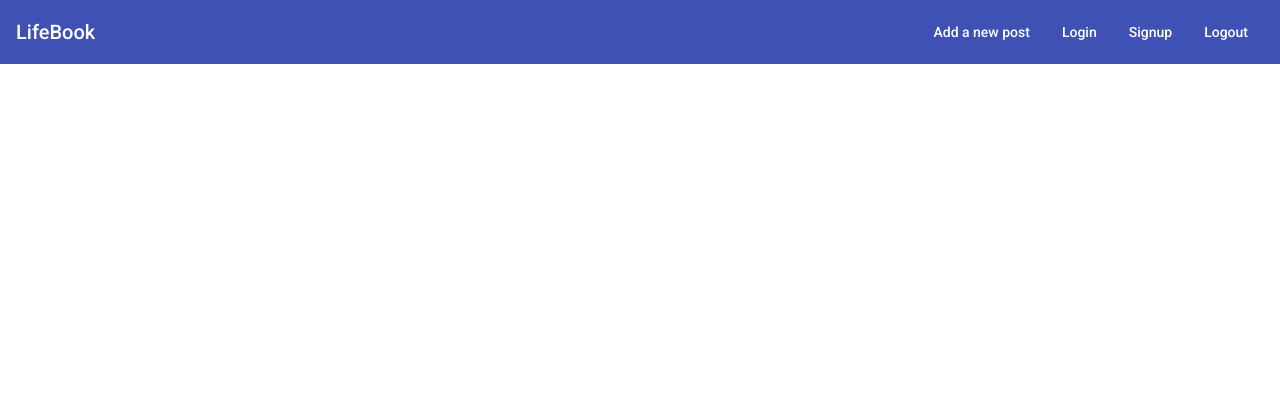
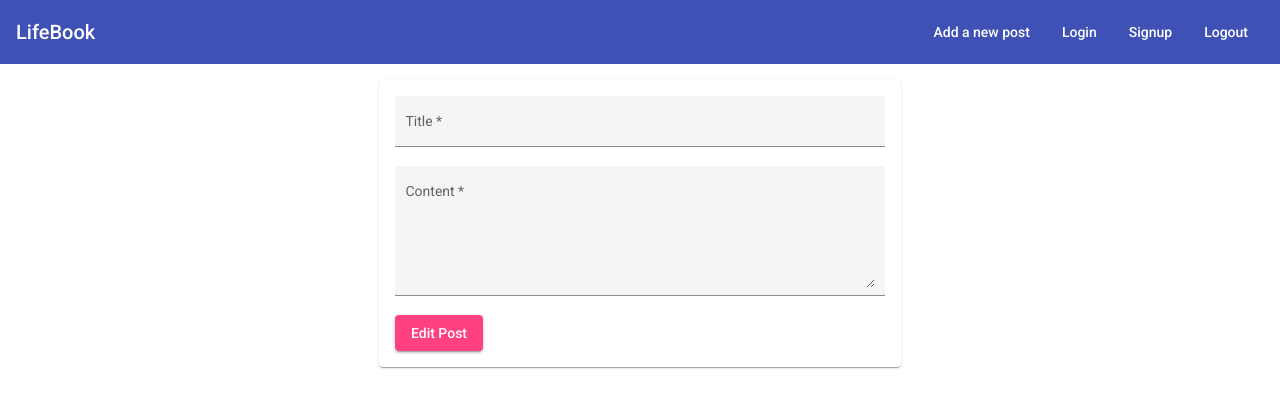
Before and after one commit to mitach/mean-app, an Angular app in the folder fe/: page /edit/1 in a window 1280 px wide. Before the commit this address led to /. Shown: the top 408 px of the page. Built offline with nearby package versions, Linux system fonts and the light colour scheme; no server answers.

Commit message:
Made the post-edit work

```diff
--- a/fe/src/app/app-routing.module.ts
+++ b/fe/src/app/app-routing.module.ts
@@ -2,11 +2,13 @@ import { NgModule } from '@angular/core';
 import { RouterModule, Routes } from '@angular/router';
 
 import { PostCreateComponent } from './posts/post-create/post-create.component';
+import { PostEditComponent } from './posts/post-edit/post-edit.component';
 import { PostListComponent } from './posts/post-list/post-list.component';
 
 const routes: Routes = [
   {path: '', component: PostListComponent},
-  {path: 'create', component: PostCreateComponent}
+  {path: 'create', component: PostCreateComponent},
+  {path: 'edit/:postId', component: PostEditComponent},
 ];
 
 @NgModule({
--- a/fe/src/app/app.module.ts
+++ b/fe/src/app/app.module.ts
@@ -22,6 +22,7 @@ import { FooterComponent } from './core/footer/footer.component';
 import { PostListComponent } from './posts/post-list/post-list.component';
 import { PostCreateComponent } from './posts/post-create/post-create.component';
 import { HttpClientModule } from '@angular/common/http';
+import { PostEditComponent } from './posts/post-edit/post-edit.component';
 
 @NgModule({
   declarations: [
@@ -30,6 +31,7 @@ import { HttpClientModule } from '@angular/common/http';
     FooterComponent,
     PostListComponent,
     PostCreateComponent,
+    PostEditComponent,
   ],
   imports: [
     BrowserModule,
--- a/fe/src/app/posts/post-create/post-create.component.ts
+++ b/fe/src/app/posts/post-create/post-create.component.ts
@@ -1,4 +1,3 @@
-import { ThisReceiver } from '@angular/compiler';
 import { Component, OnInit } from '@angular/core';
 import { FormControl, FormGroup, Validators } from '@angular/forms';
 import { PostService } from '../post.service';
--- /dev/null
+++ b/fe/src/app/posts/post-edit/post-edit.component.css
@@ -0,0 +1,10 @@
+mat-form-field,
+textarea {
+    width: 100%;
+}
+
+:host {
+    display: flex;
+    flex-direction: column;
+    align-items: center;
+  }
--- /dev/null
+++ b/fe/src/app/posts/post-edit/post-edit.component.html
@@ -0,0 +1,31 @@
+<mat-card>
+    <!-- spinner while loading -->
+
+    <form [formGroup]="form" (submit)="onEditPost()">
+
+        <mat-form-field appearance="fill">
+          <mat-label>Title</mat-label>
+          <input
+          matInput
+          type="text"
+          formControlName="title">
+          <mat-error *ngIf="form.get('title').invalid">Please enter a valid title</mat-error>
+        </mat-form-field>
+
+        <mat-form-field appearance="fill">
+          <mat-label>Content</mat-label>
+          <textarea
+          matInput
+          rows="6"
+          formControlName="content"></textarea>
+          <mat-error *ngIf="form.get('content').invalid">Please enter post content</mat-error>
+        </mat-form-field>
+
+        <button
+        mat-raised-button
+        color="accent"
+        type="submit">Edit Post</button>
+
+      </form>
+
+</mat-card>
--- /dev/null
+++ b/fe/src/app/posts/post-edit/post-edit.component.ts
@@ -0,0 +1,53 @@
+import { Component, OnInit } from '@angular/core';
+import { FormControl, FormGroup, Validators } from '@angular/forms';
+import { PostService } from '../post.service';
+import { ActivatedRoute, ParamMap } from '@angular/router';
+
+@Component({
+  selector: 'app-post-edit',
+  templateUrl: './post-edit.component.html',
+  styleUrls: ['./post-edit.component.css']
+})
+export class PostEditComponent implements OnInit {
+
+  form: FormGroup;
+
+  post;
+
+  postId: string;
+
+  constructor(private postService: PostService, public route: ActivatedRoute) { }
+
+  async ngOnInit() {
+    this.form = new FormGroup({
+      'title': new FormControl(null, {
+        validators: [Validators.required, Validators.minLength(2)]
+      }),
+      'content': new FormControl(null, { validators: [Validators.required] })
+    })
+
+    this.route.paramMap
+      .subscribe((paramMap: ParamMap) => {
+        this.postId = paramMap.get('postId');
+        this.postService.getPost(this.postId).subscribe((postData) => {
+          this.post = {
+            id: postData._id,
+            title: postData.title,
+            content: postData.content,
+          };
+          this.form.setValue({
+            'title': this.post.title,
+            'content': this.post.content,
+          });
+        });
+      });
+  }
+
+  onEditPost() {
+    if (this.form.invalid) {
+      return;
+    }
+
+    this.postService.editPost(this.postId, this.form.value.title, this.form.value.content);
+  }
+}
--- a/fe/src/app/posts/post-list/post-list.component.css
+++ b/fe/src/app/posts/post-list/post-list.component.css
@@ -10,7 +10,7 @@
 }
 
 .example-header-image {
-    background-image: url('https://material.angular.io/assets/img/examples/shiba1.jpg');
+    /* background-image: url('https://material.angular.io/assets/img/examples/shiba1.jpg'); */
     background-size: cover;
 }
 
--- a/fe/src/app/posts/post-list/post-list.component.html
+++ b/fe/src/app/posts/post-list/post-list.component.html
@@ -2,7 +2,7 @@
 
 <mat-card class="example-card" *ngFor="let post of posts">
   <mat-card-header>
-    <div mat-card-avatar class="example-header-image"></div>
+    <img mat-card-avatar class="example-header-image" [src]="'https://material.angular.io/assets/img/examples/shiba1.jpg'"/>
     <mat-card-title>{{ post.title }}</mat-card-title>
     <mat-card-subtitle>posted by: [author]</mat-card-subtitle>
   </mat-card-header>
@@ -30,7 +30,7 @@
       </div>
 
       <div class="settings">
-        <button mat-icon-button color="primary">
+        <button mat-icon-button color="primary" [routerLink]="['/edit', post.id]">
           <mat-icon>edit</mat-icon>
         </button>
 
@@ -41,3 +41,5 @@
     </div>
   </mat-card-actions>
 </mat-card>
+
+<!-- TODO: add logic if there are no posts in the array. For e.g. <p>No posts added yet !</p> -->
--- a/fe/src/app/posts/post.service.ts
+++ b/fe/src/app/posts/post.service.ts
@@ -38,6 +38,10 @@ export class PostService {
       });
   }
 
+  getPost(id: string) {
+    return this.http.get<{ _id: string, title: string, content: string }>(this.baseURL + '/posts/' + id);
+  }
+
   getPostUpdateListener() {
     return this.postsUpdated.asObservable();
   }
@@ -49,6 +53,17 @@ export class PostService {
       })
   }
 
+  editPost(id: string, title: string, content: string) {
+    let postData: IPost | FormData;
+
+    postData = { id: id, title: title, content: content };
+
+    this.http.put(this.baseURL + '/posts/edit/' + id, postData)
+      .subscribe(response => {
+        this.router.navigate(['']);
+      })
+  }
+
   deletePost(postId: string) {
     return this.http.delete(this.baseURL + '/posts/' + postId);
   }
```
Also changed, not shown: 2 other files (tests, documents, lock files or other folders).
